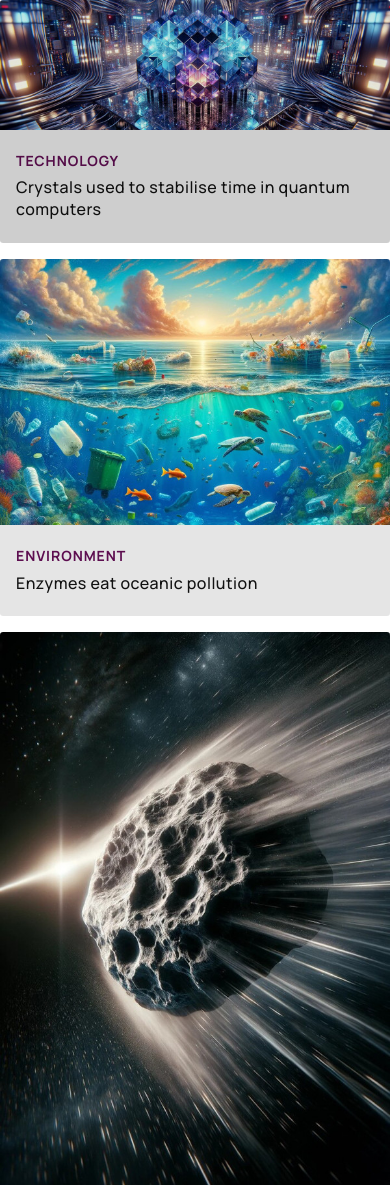
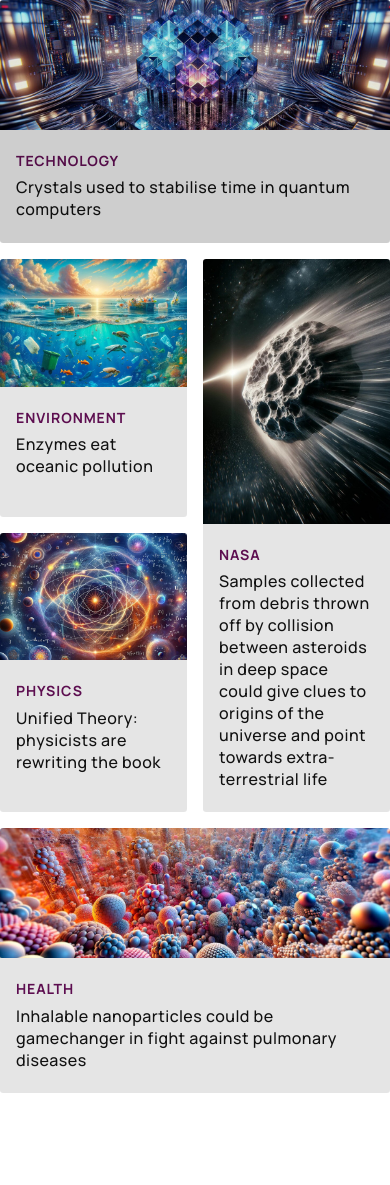
Before and after one commit to sunqfuu/Scrimba-SciStream, a plain HTML site: page index.html in a window 390 px wide. Shown: the top 1185 px of the page. After the commit the page ends 1093 px from the top, so only its background shows below. Drawn offline with Linux system fonts and the light colour scheme.

Commit message:
Implements responsive grid layout for article cards
Updates main content layout from single column to dynamic grid system for better content organization and visual hierarchy.

- Technology and health sections span full width
- NASA section takes double vertical space
- Environment and physics sections maintain single unit dimensions

Enhances overall readability and content flow while maintaining responsive design principles.

```diff
--- a/index.css
+++ b/index.css
@@ -11,8 +11,28 @@ body {
 
 main {
   display: grid;
-  grid-template-columns: 1fr;
+  grid-template-columns: 1fr 1fr;
   gap: 1em;
+}
+.technology {
+  grid-column: span 2;
+  grid-row: span 1;
+}
+.environment {
+  grid-column: span 1;
+  grid-row: span 1;
+}
+.nasa {
+  grid-column: span 1;
+  grid-row: span 2;
+}
+.physics {
+  grid-column: span 1;
+  grid-row: span 1;
+}
+.health {
+  grid-column: span 2;
+  grid-row: span 1;
 }
 
 /* =================
```
